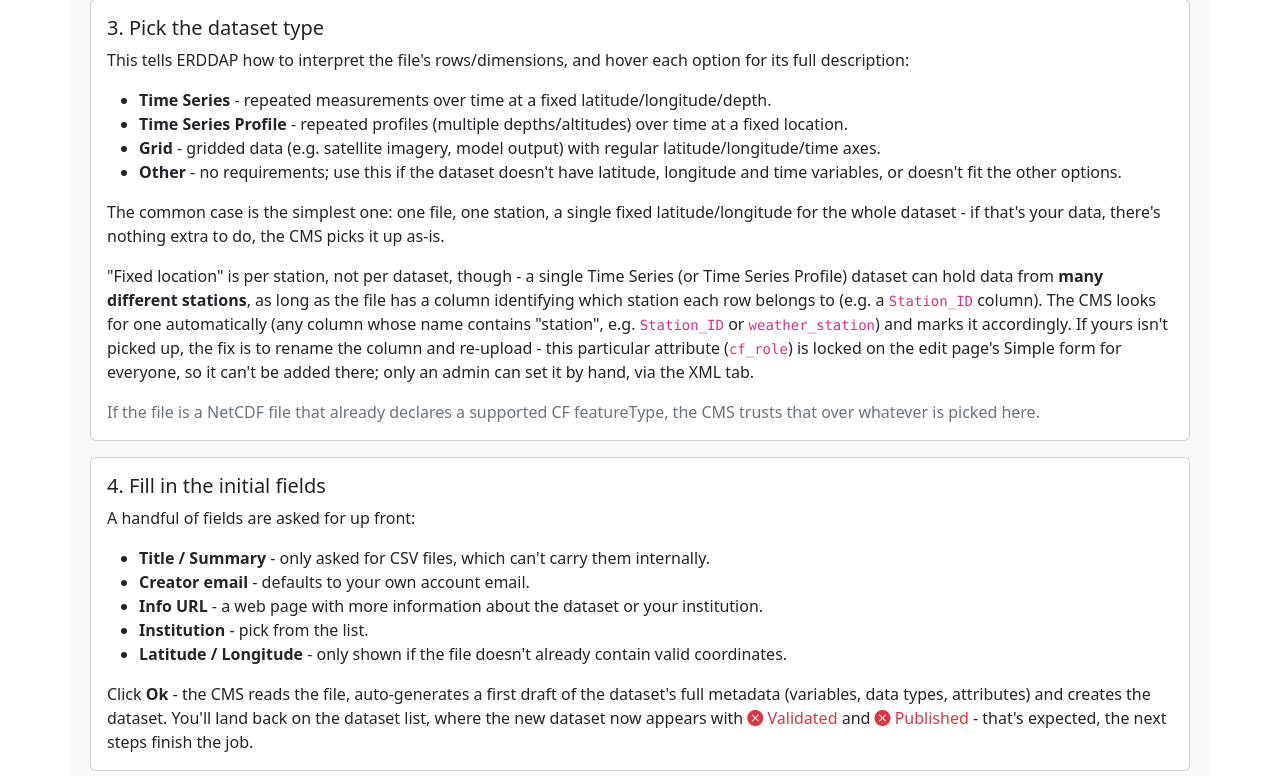
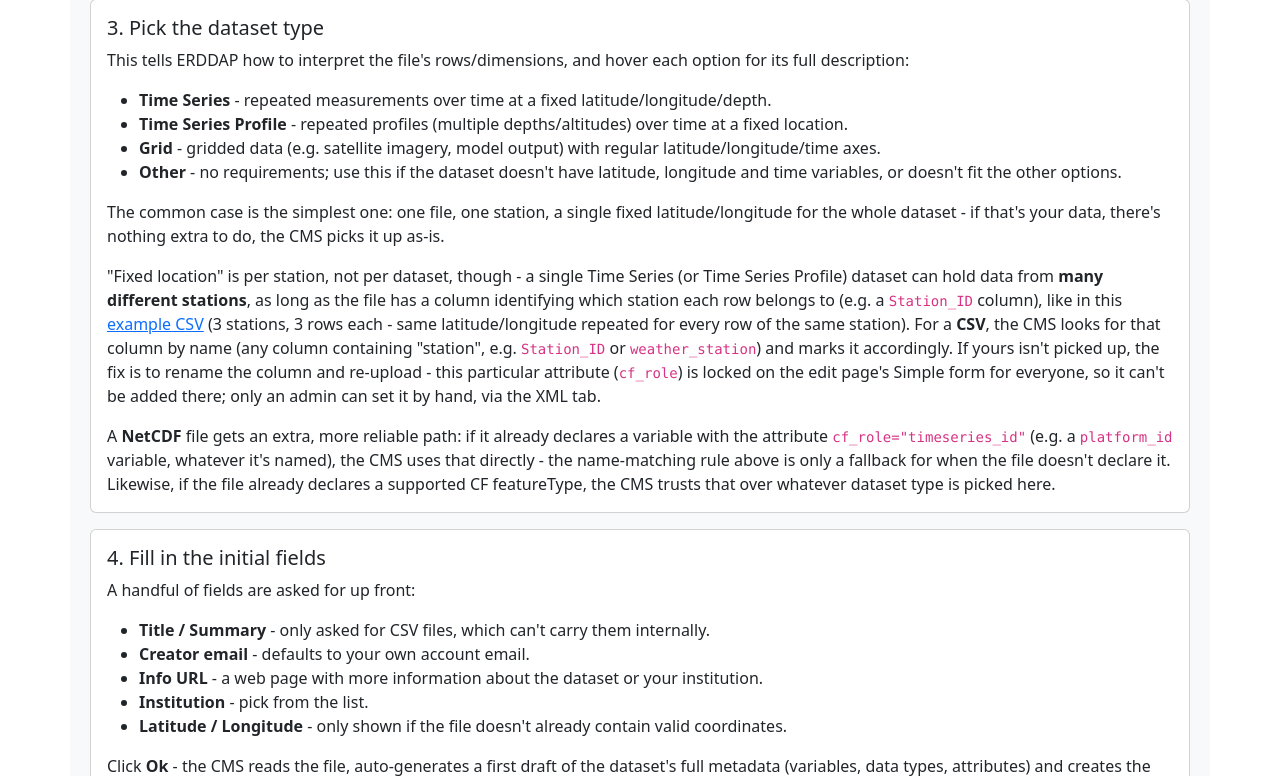
Before and after one commit to ISP-CNR/erddap-cms, a Python web app: template frontend/templates/guide.html in a window 1280 px wide. Shown: the part 690-1466 px from the top of the page. Run offline with Jinja, Linux system fonts and the light colour scheme; the template is opened without the code that fills it, so the values that code supplies are empty; some libraries are stand-ins or nearby versions.

Commit message:
Guide: add downloadable multi-station example CSV, document NetCDF cf_role path
Two follow-ups on the multi-station note:

- Linked the synthetic CSV used to verify the detection logic
  (3 stations x 3 rows, same lat/lon repeated per station) as a
  concrete example readers can open or upload themselves.
- Documented that NetCDF files get an extra, more reliable detection
  path: if a variable already declares cf_role="timeseries_id"
  natively (checked via utils.has_cf_role, by attribute not by name),
  the CMS uses it directly regardless of the variable's name - the
  name-matching heuristic is only a fallback for files that don't
  declare it. Verified by reading fix_generated_xml's
  existing_timeseries_id_variable logic.

```diff
--- a/frontend/templates/guide.html
+++ b/frontend/templates/guide.html
@@ -60,14 +60,22 @@
       <p class="card-text">
         "Fixed location" is per station, not per dataset, though - a single Time Series (or Time Series Profile) dataset
         can hold data from <b>many different stations</b>, as long as the file has a column identifying which
-        station each row belongs to (e.g. a <code>Station_ID</code> column). The CMS looks for one automatically
-        (any column whose name contains "station", e.g. <code>Station_ID</code> or <code>weather_station</code>)
-        and marks it accordingly. If yours isn't picked up, the fix is to rename the column and re-upload - this
-        particular attribute (<code>cf_role</code>) is locked on the edit page's Simple form for everyone, so it
-        can't be added there; only an admin can set it by hand, via the XML tab.
+        station each row belongs to (e.g. a <code>Station_ID</code> column), like in this
+        <a href="{{ url_for('static', filename='examples/multi_station_timeseries_example.csv') }}">example CSV</a>
+        (3 stations, 3 rows each - same latitude/longitude repeated for every row of the same station).
+        For a <b>CSV</b>, the CMS looks for that column by name (any column containing "station", e.g.
+        <code>Station_ID</code> or <code>weather_station</code>) and marks it accordingly. If yours isn't picked
+        up, the fix is to rename the column and re-upload - this particular attribute (<code>cf_role</code>) is
+        locked on the edit page's Simple form for everyone, so it can't be added there; only an admin can set it
+        by hand, via the XML tab.
       </p>
-      <p class="card-text text-muted">If the file is a NetCDF file that already declares a supported CF
-        featureType, the CMS trusts that over whatever is picked here.</p>
+      <p class="card-text">
+        A <b>NetCDF</b> file gets an extra, more reliable path: if it already declares a variable with the
+        attribute <code>cf_role="timeseries_id"</code> (e.g. a <code>platform_id</code> variable, whatever it's
+        named), the CMS uses that directly - the name-matching rule above is only a fallback for when the file
+        doesn't declare it. Likewise, if the file already declares a supported CF featureType, the CMS trusts
+        that over whatever dataset type is picked here.
+      </p>
     </div>
   </div>
 
```
Also changed, not shown: frontend/static/examples/multi_station_timeseries_example.csv (added, +10 -0 lines).
